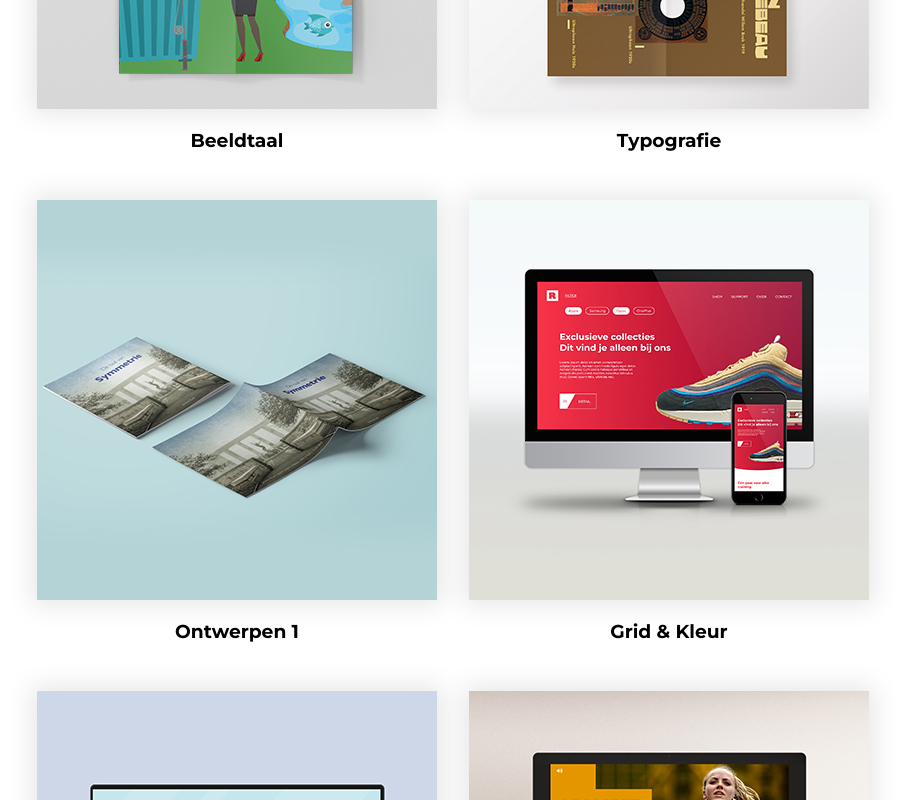
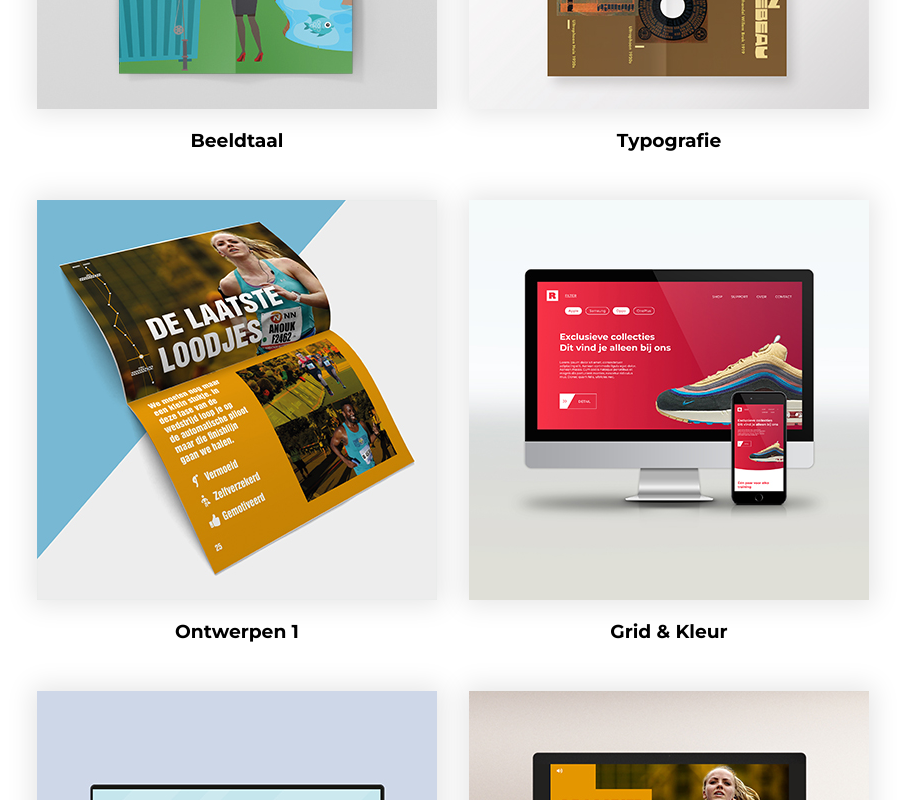
Before and after one commit to jimmykuik/persoonlijke-pagina-minor-vid-18-19, a plain HTML site: page index.html in a window 1280 px wide. Shown: the part 449-1249 px from the top of the page, without its empty margins (187-1092 px from the left). Drawn offline with Linux system fonts and the light colour scheme.

Commit message:
Updated Ontwerpen 1 image
Updated Ontwerpen 1 image

```diff
--- a/index.html
+++ b/index.html
@@ -26,7 +26,7 @@
            </h3>
        </section>
        <section>
-           <img src="images/home/ontwerpen1.jpg" alt="Ontwerpen 1">
+           <img src="images/home/ontwerpen1_2.jpg" alt="Ontwerpen 1">
            <h3>
                Ontwerpen 1
            </h3>
```
Also changed, not shown: images/home/ontwerpen1_2.jpg (added).
